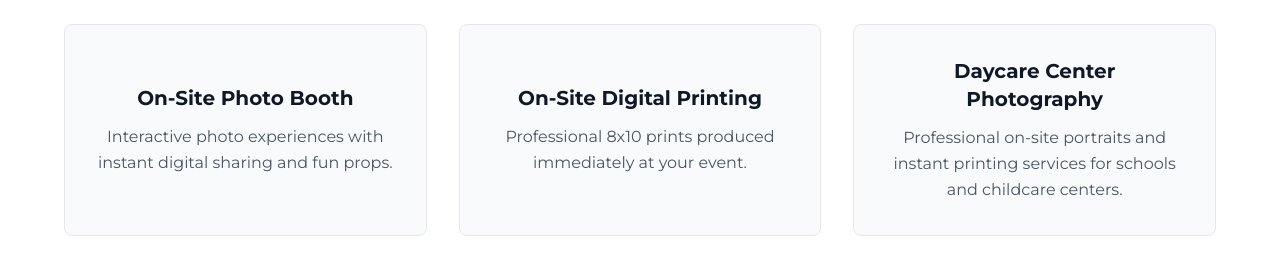
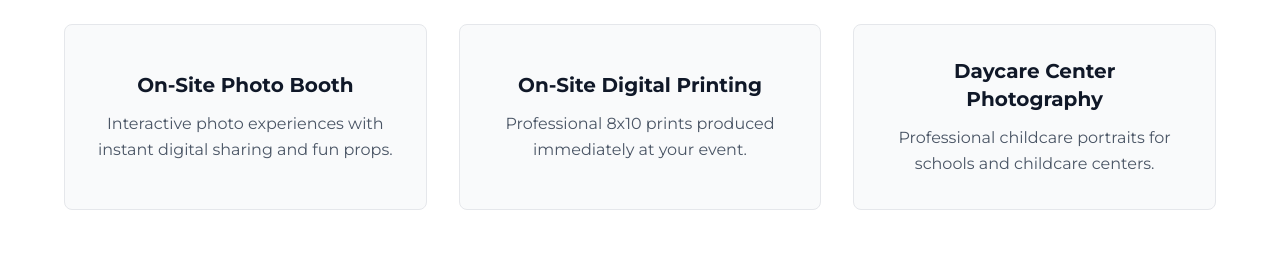
Before and after one commit to photoillusions/Photo-Illusions-Website, a React (Vite) app: page / in a window 1280 px wide. Shown: the part 960-1213 px from the top of the page. Built offline with nearby package versions, Linux system fonts and the light colour scheme.

Commit message:
Update App.tsx

```diff
--- a/App.tsx
+++ b/App.tsx
@@ -152,7 +152,7 @@ const App: React.FC = () => {
               {[
                 { title: 'On-Site Photo Booth', desc: 'Interactive photo experiences with instant digital sharing and fun props.' },
                 { title: 'On-Site Digital Printing', desc: 'Professional 8x10 prints produced immediately at your event.' },
-                { title: 'Daycare Center Photography', desc: 'Professional on-site portraits and instant printing services for schools and childcare centers.' }
+                { title: 'Daycare Center Photography', desc: 'Professional childcare portraits for schools and childcare centers.' }
               ].map((service, i) => (
                 <div key={i} className="p-8 border border-gray-200 hover:border-blue-500 transition-all duration-300 group bg-gray-50 hover:bg-white hover:shadow-xl rounded-lg flex flex-col justify-center">
                   <h3 className="text-xl font-bold text-gray-900 mb-3 group-hover:text-blue-600 transition-colors">{service.title}</h3>
```
